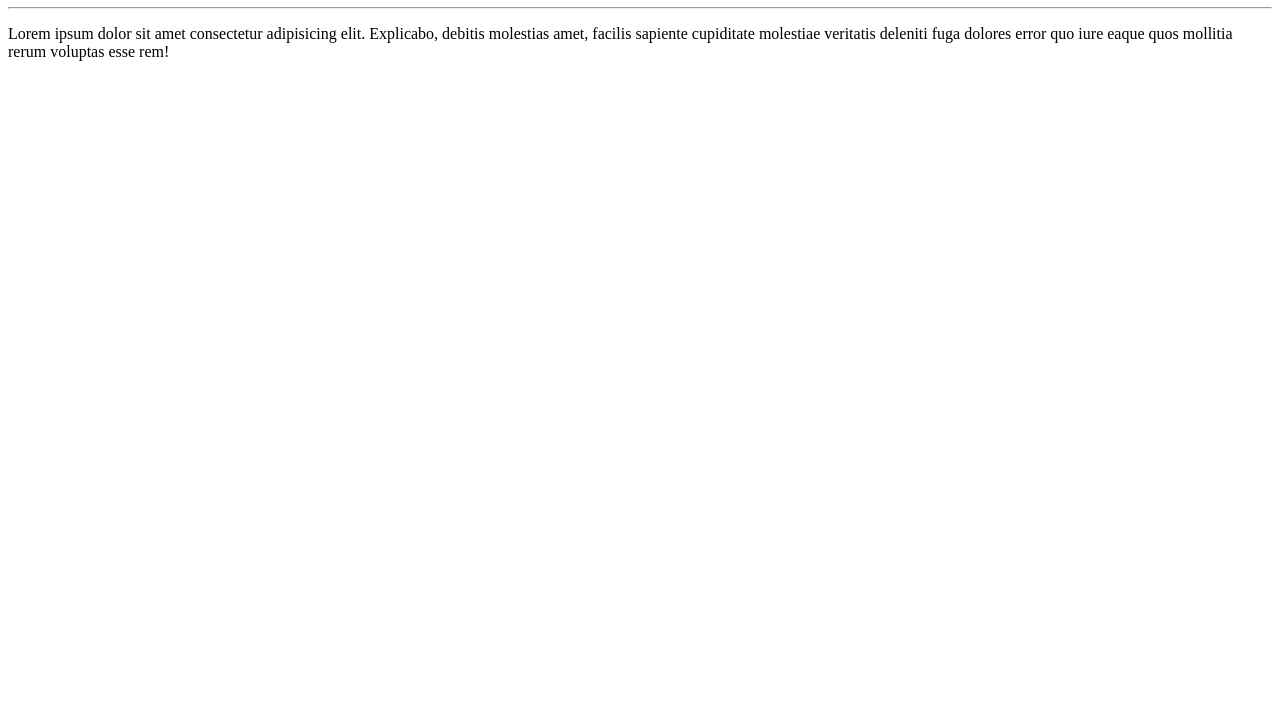
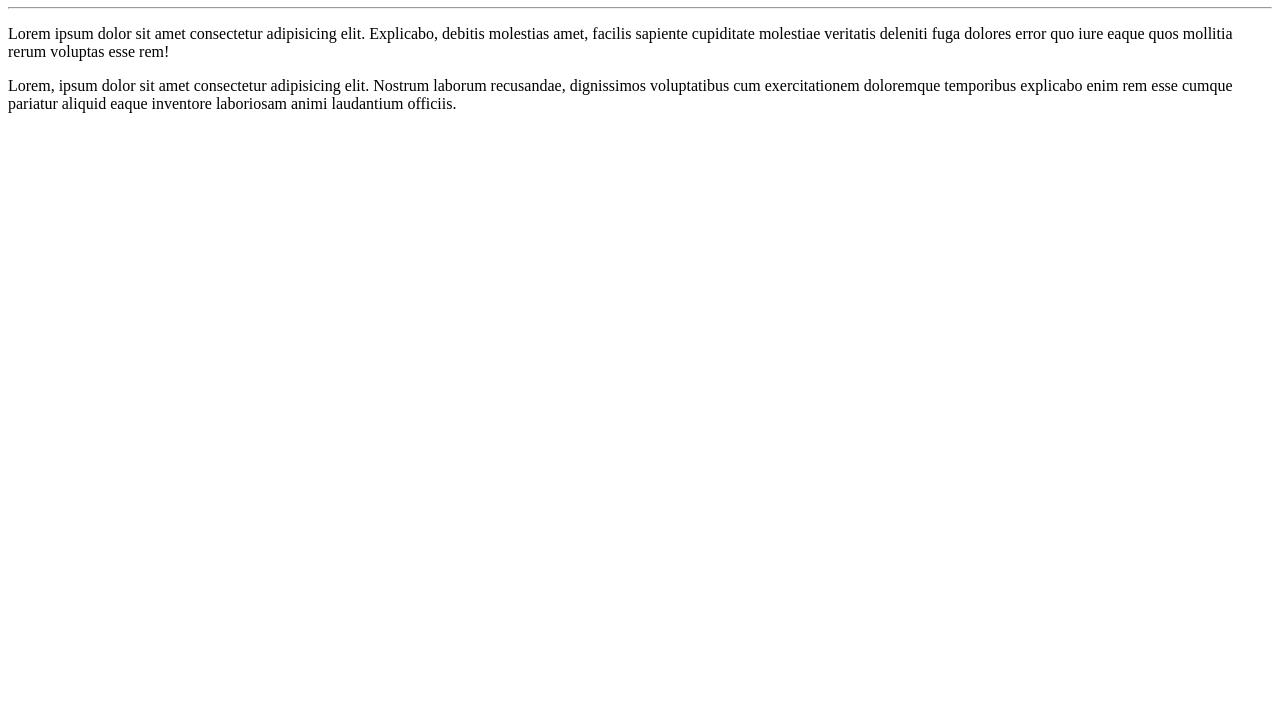
Before and after one commit to riancarlos04/Ola-Mundo, a plain HTML site: page site-exemplo/index.html in a window 1280 px wide. Shown: the part 73-800 px from the top of the page. Drawn offline with Linux system fonts and the light colour scheme.

Commit message:
adicionei um paragrafo

```diff
--- a/site-exemplo/index.html
+++ b/site-exemplo/index.html
@@ -10,5 +10,6 @@
     <h1>Olá, Mundo!</h1>
     <hr>
     <p>Lorem ipsum dolor sit amet consectetur adipisicing elit. Explicabo, debitis molestias amet, facilis sapiente cupiditate molestiae veritatis deleniti fuga dolores error quo iure eaque quos mollitia rerum voluptas esse rem!</p>
+    <p>Lorem, ipsum dolor sit amet consectetur adipisicing elit. Nostrum laborum recusandae, dignissimos voluptatibus cum exercitationem doloremque temporibus explicabo enim rem esse cumque pariatur aliquid eaque inventore laboriosam animi laudantium officiis.</p>
 </body>
 </html>
```
